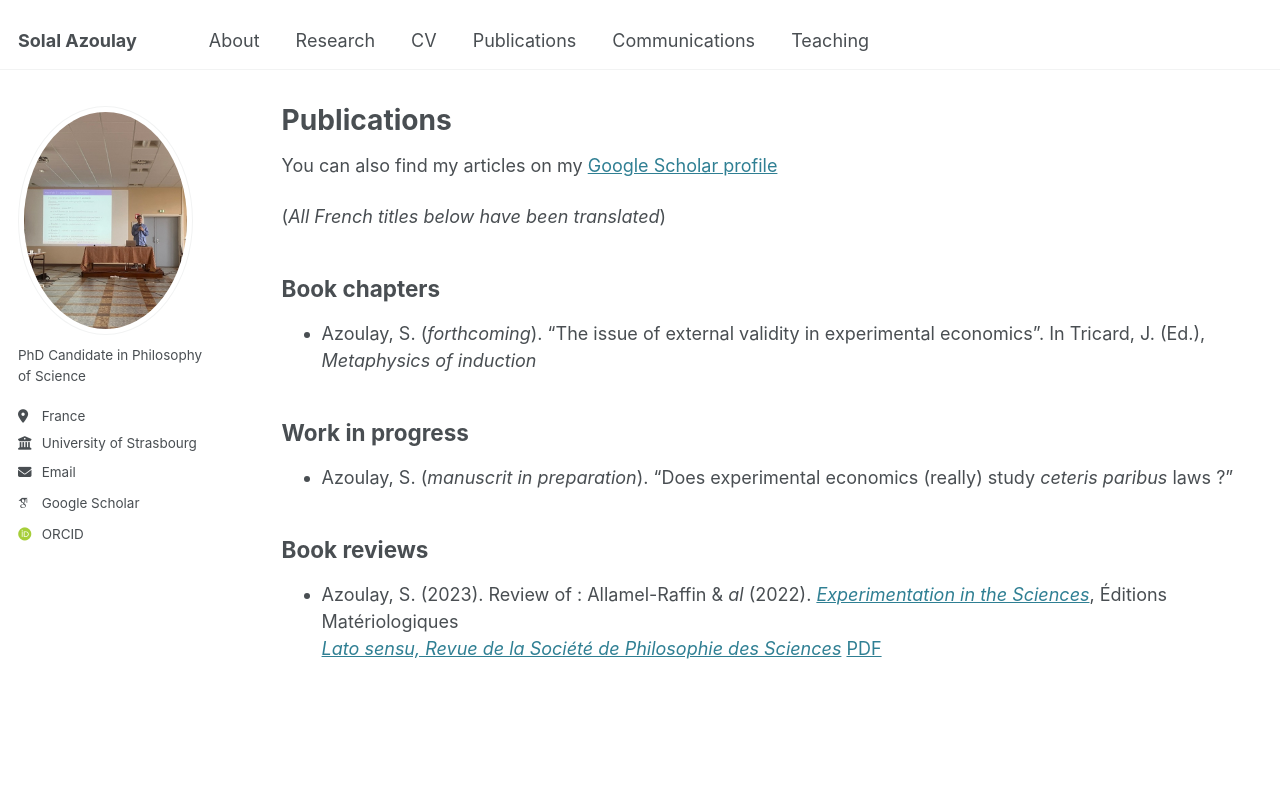
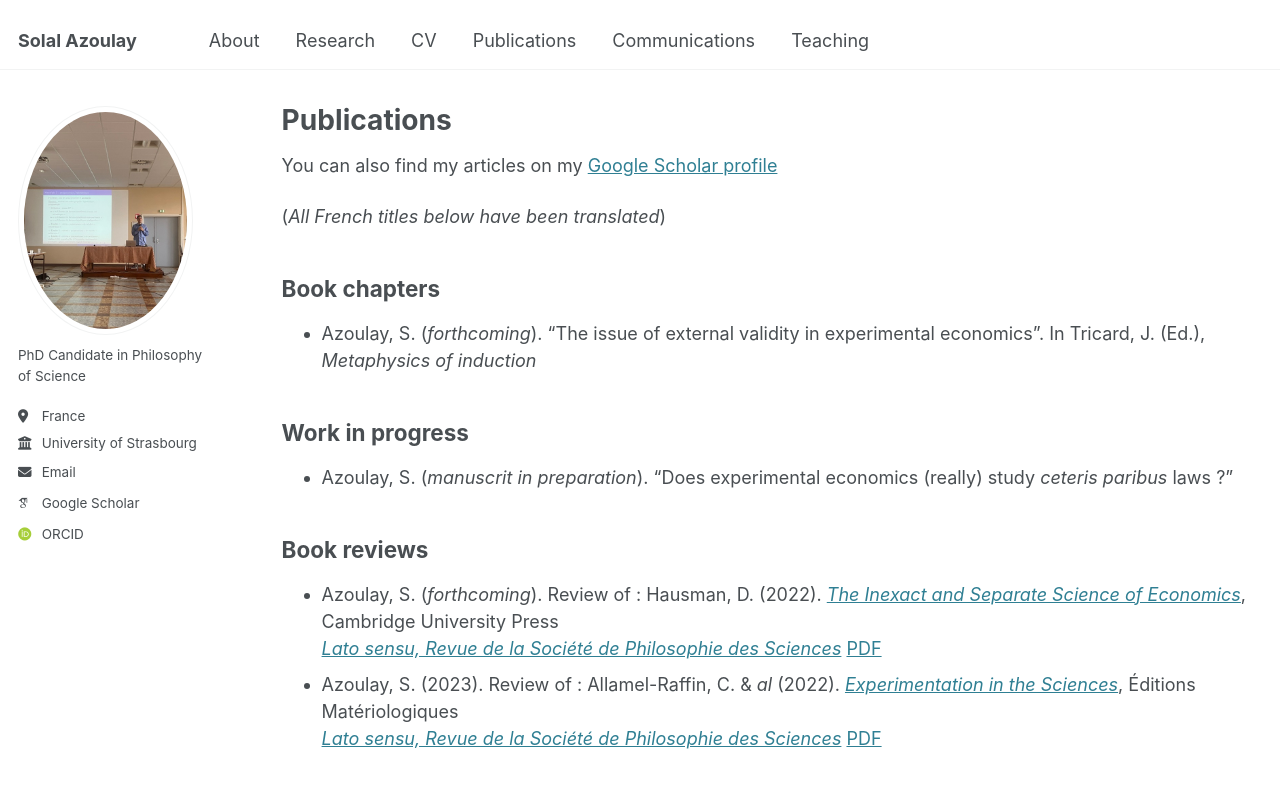
Before and after one commit to solal-azoulay/solal-azoulay.github.io, a Jekyll site: the page built from _pages/publications.md, in a window 1280 px wide and 1058 px high. Shown: the top 788 px of the window. Built offline with Jekyll 4.4.1, drawn with Linux system fonts in a browser that asks for light colours; some web fonts are replaced.

Commit message:
Update publications.md

```diff
--- a/_pages/publications.md
+++ b/_pages/publications.md
@@ -19,5 +19,7 @@ Work in progress
 
 Book reviews
 ------------
-- Azoulay, S. (2023). Review of : Allamel-Raffin & *al* (2022). *[Experimentation in the Sciences](https://link.springer.com/book/10.1007/978-3-031-58505-0)*, Éditions Matériologiques
+- Azoulay, S. (*forthcoming*). Review of : Hausman, D. (2022). *[The Inexact and Separate Science of Economics]([https://link.springer.com/book/10.1007/978-3-031-58505-0](https://www.cambridge.org/core/books/inexact-and-separate-science-of-economics/D72C7ED18808BB691895934A9881740B))*, Cambridge University Press
+*[Lato sensu, Revue de la Société de Philosophie des Sciences](https://ojs.uclouvain.be/index.php/latosensu)* [PDF](https://ojs.uclouvain.be/index.php/latosensu)
+- Azoulay, S. (2023). Review of : Allamel-Raffin, C. & *al* (2022). *[Experimentation in the Sciences](https://link.springer.com/book/10.1007/978-3-031-58505-0)*, Éditions Matériologiques
 *[Lato sensu, Revue de la Société de Philosophie des Sciences](https://ojs.uclouvain.be/index.php/latosensu)* [PDF](https://ojs.uclouvain.be/index.php/latosensu/article/view/74323/71263)
```
